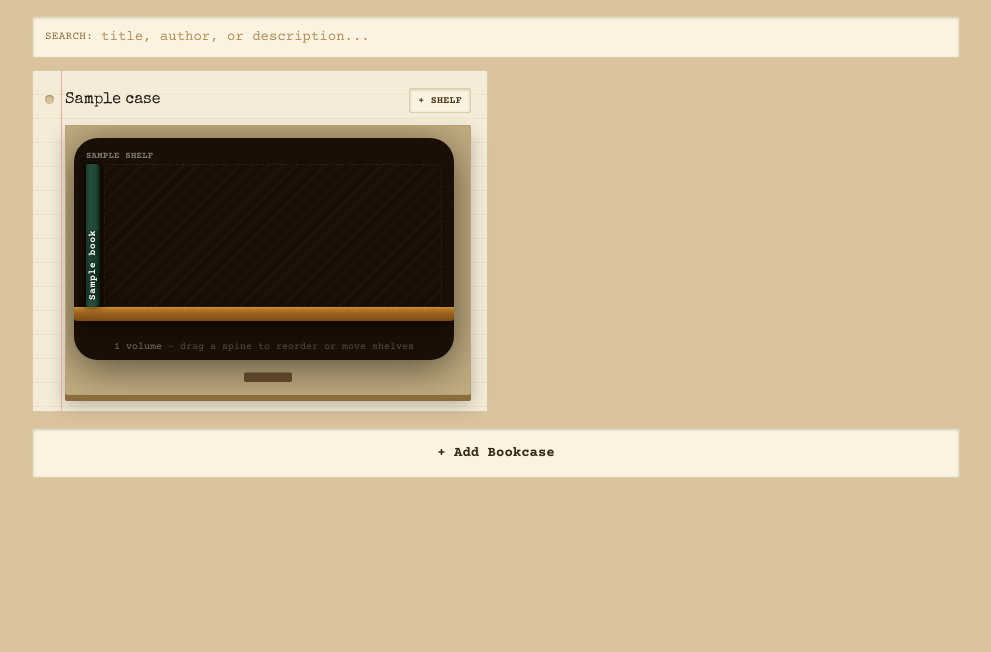
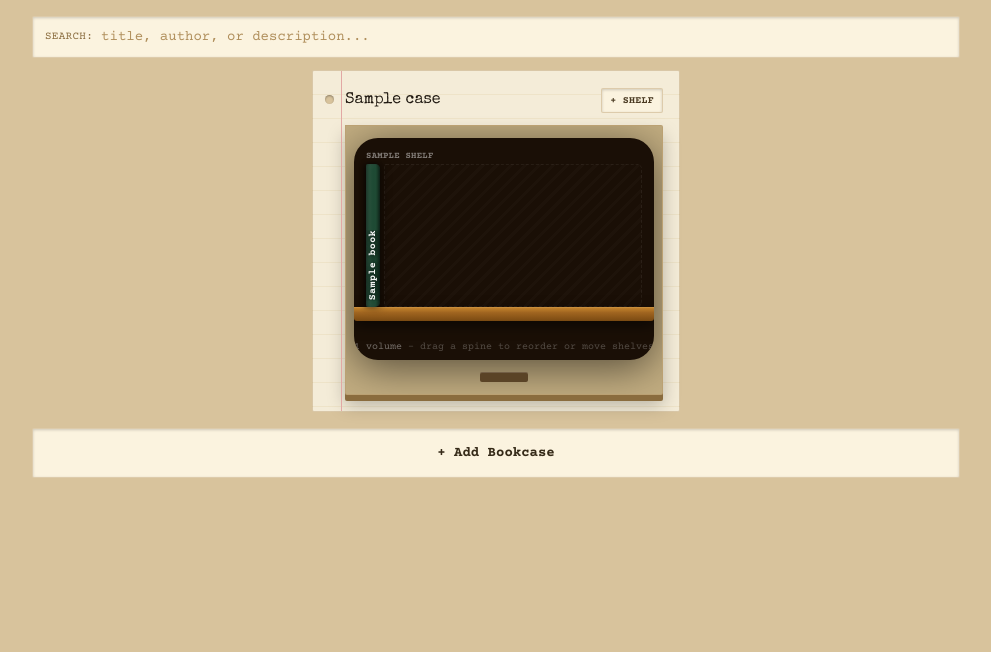
Before and after one commit to Monster0506/stackroom, a Django app: template templates/books/library.html in a window 1280 px wide. Shown: the part 56-708 px from the top of the page, without its empty margins (144-1135 px from the left). Run offline with Django 5.2, Linux system fonts and the light colour scheme; the template is opened without the code that fills it: most values are stand-ins (such as "Sample title", 1, 10 or a date in 2020); some libraries are stand-ins or nearby versions.

Commit message:
Flow bookcases like prose instead of a fixed grid

```diff
--- a/templates/books/_bookcases.html
+++ b/templates/books/_bookcases.html
@@ -1,8 +1,8 @@
 {% if bookcases %}
 
-<div class="grid grid-cols-1 sm:grid-cols-2 gap-4 mb-4">
+<div class="flex flex-wrap justify-center gap-4 mb-4">
   {% for case in bookcases %}
-  <div class="index-card border border-ink-400/40 rounded-sm p-4 pl-8 relative">
+  <div class="index-card border border-ink-400/40 rounded-sm p-4 pl-8 relative min-w-[260px]">
     <div class="punch-hole absolute left-3 top-6"></div>
 
     <div class="flex items-center justify-between mb-3">
@@ -23,7 +23,7 @@
 
     {% if case.shelves.all %}
     <div class="border border-ink-400/40 rounded-b-sm rounded-tr-sm bg-[#c2ad81] p-3 overflow-x-auto" style="box-shadow: 0 6px 0 #8a6c3e, 0 10px 18px rgba(0,0,0,.25);">
-      <div class="wall rounded-3xl overflow-hidden shadow-[0_8px_40px_rgba(0,0,0,.55)] -mx-1 min-w-full w-max">
+      <div class="wall rounded-3xl overflow-hidden shadow-[0_8px_40px_rgba(0,0,0,.55)] -mx-1 min-w-[220px] w-max">
         <div class="h-3"></div>
         {% for shelf in case.shelves.all %}
         <div class="flex items-center justify-between px-3">
```
